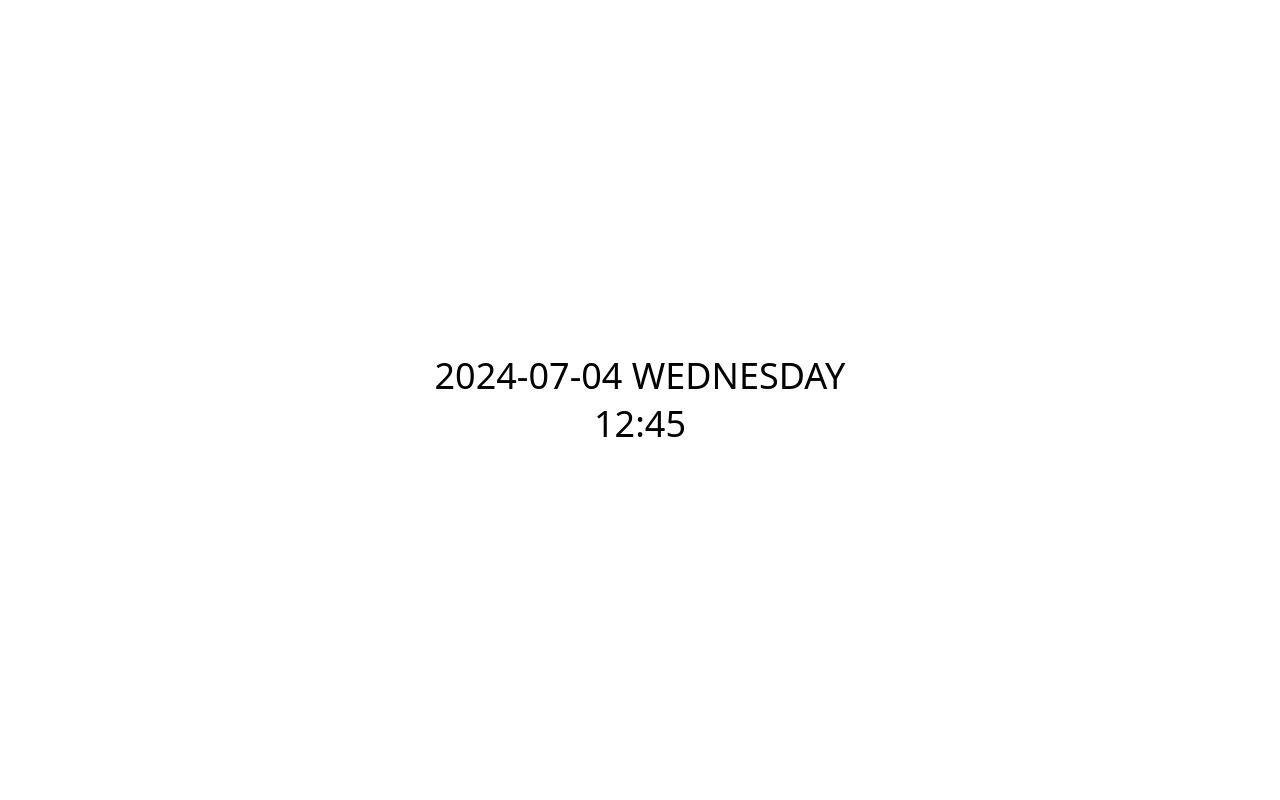
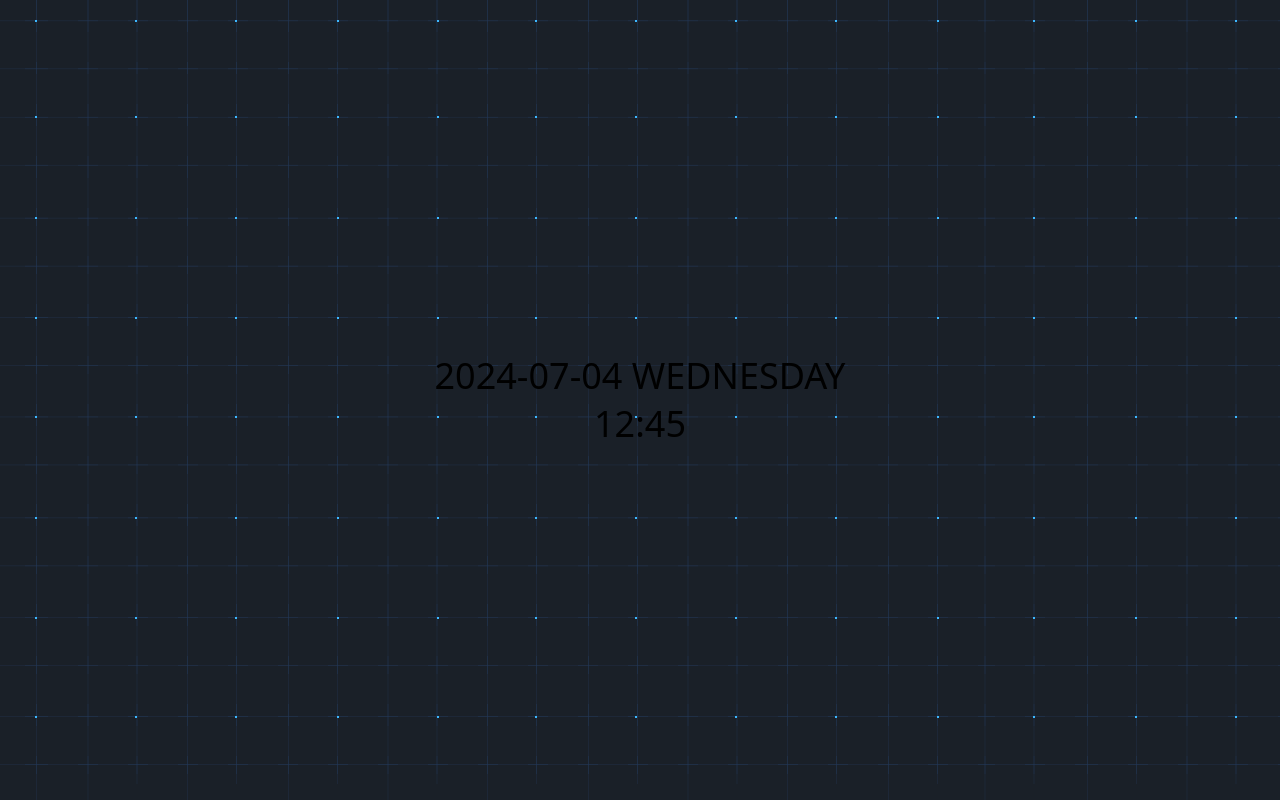
Before and after one commit to FNYukii/CyberWeather, a React (Create React App) app: page / in a window 1280 px wide. Built offline with nearby package versions, Linux system fonts and the light colour scheme.

Commit message:
feat: 背景画像を設定

```diff
--- a/public/index.html
+++ b/public/index.html
@@ -8,9 +8,11 @@
       name="description"
       content="Web site created using create-react-app"
     />
+
     <title>Cyber Weather</title>
+		<link rel="stylesheet" href="">
   </head>
-  <body>
+  <body class="bg-cyber bg-cover">
     <noscript>You need to enable JavaScript to run this app.</noscript>
     <div id="root"></div>
   </body>
--- a/tailwind.config.js
+++ b/tailwind.config.js
@@ -5,7 +5,11 @@ module.exports = {
 	"./public/*.html",
   ],
   theme: {
-    extend: {},
+    extend: {
+			backgroundImage: {
+				'cyber': "url('../images/cyber.png')",
+			 }
+		},
   },
   plugins: [],
 }
```
Also changed, not shown: src/images/cyber.png (added).
